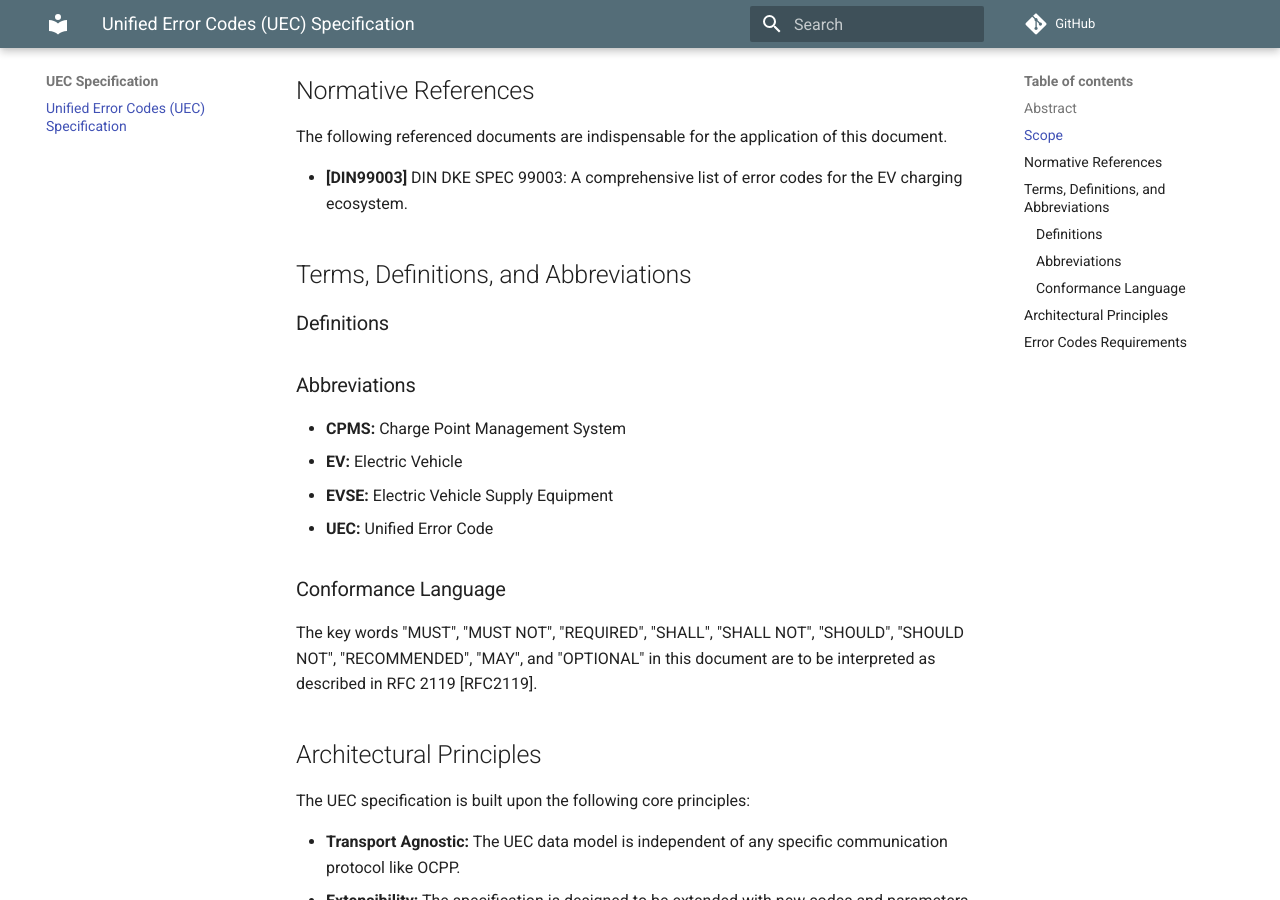
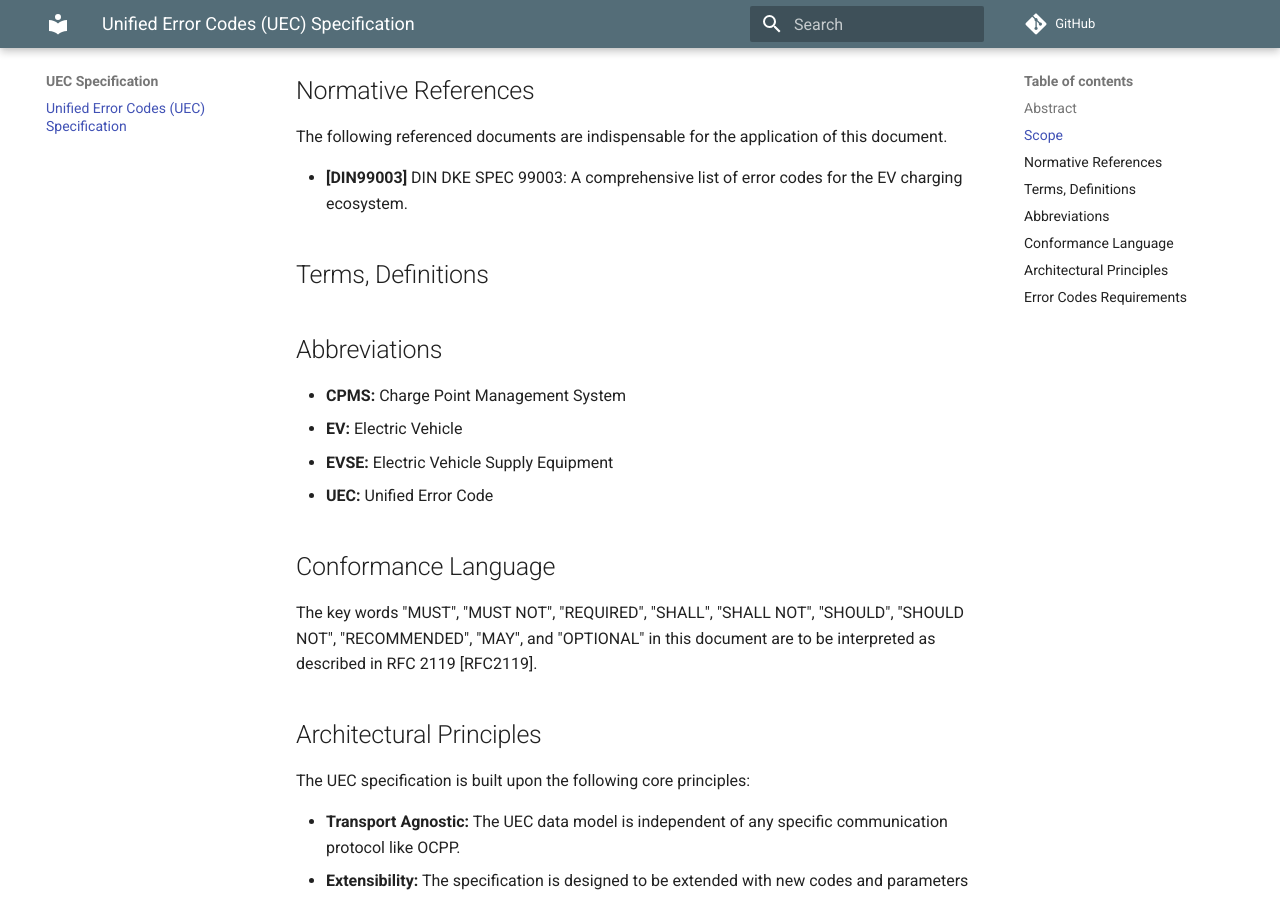
Before and after one commit to unified-error-codes/specification, an MkDocs documentation site: the page built from docs/index.md, in a window 1280 px wide and 900 px high, scrolled down 468 px. Built offline with MkDocs 1.6.1 and Material for MkDocs 9.7.7, drawn with Linux system fonts in a browser that asks for light colours; comment, search, counter and statistics services are not loaded.

Commit message:
Improve document formatting

```diff
--- a/docs/index.md
+++ b/docs/index.md
@@ -1,6 +1,7 @@
 # Unified Error Codes (UEC) Specification
 
 ## Abstract
+
 This document specifies the data model, semantics, and behavioral requirements for Unified Error Codes (UEC) used in the e-mobility ecosystem. It provides a common language for reporting diagnostic events and conditions between ecosystem components, primarily the Electric Vehicle Supply Equipment (EVSE) and the Charge Point Management System (CPMS).
 
 ## Scope
@@ -13,18 +14,17 @@ The following referenced documents are indispensable for the application of this
 
 * **[DIN99003]** DIN DKE SPEC 99003: A comprehensive list of error codes for the EV charging ecosystem.
 
-## Terms, Definitions, and Abbreviations
+## Terms, Definitions
 
-### Definitions
-
-### Abbreviations
+## Abbreviations
 
 * **CPMS:** Charge Point Management System
 * **EV:** Electric Vehicle
 * **EVSE:** Electric Vehicle Supply Equipment
 * **UEC:** Unified Error Code
 
-### Conformance Language
+## Conformance Language
+
 The key words "MUST", "MUST NOT", "REQUIRED", "SHALL", "SHALL NOT", "SHOULD", "SHOULD NOT", "RECOMMENDED", "MAY", and "OPTIONAL" in this document are to be interpreted as described in RFC 2119 [RFC2119].
 
 ## Architectural Principles
```
